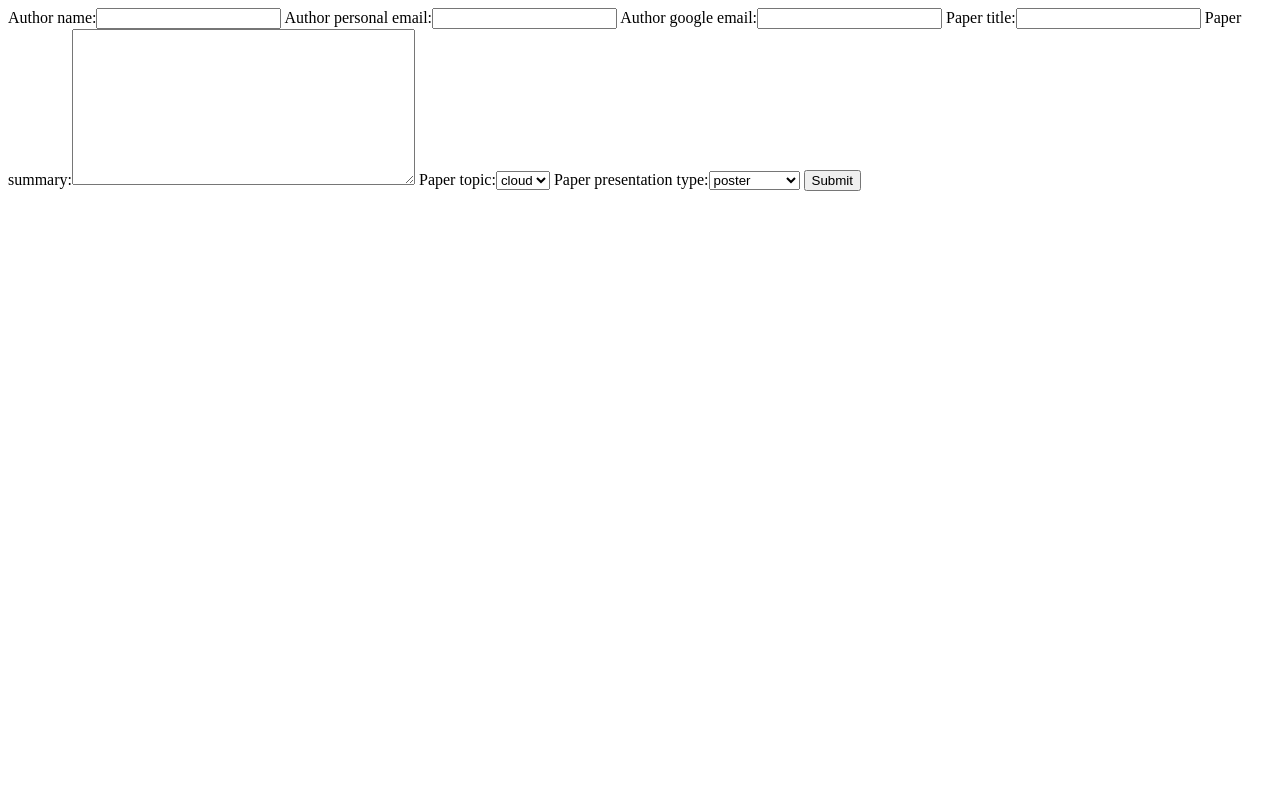
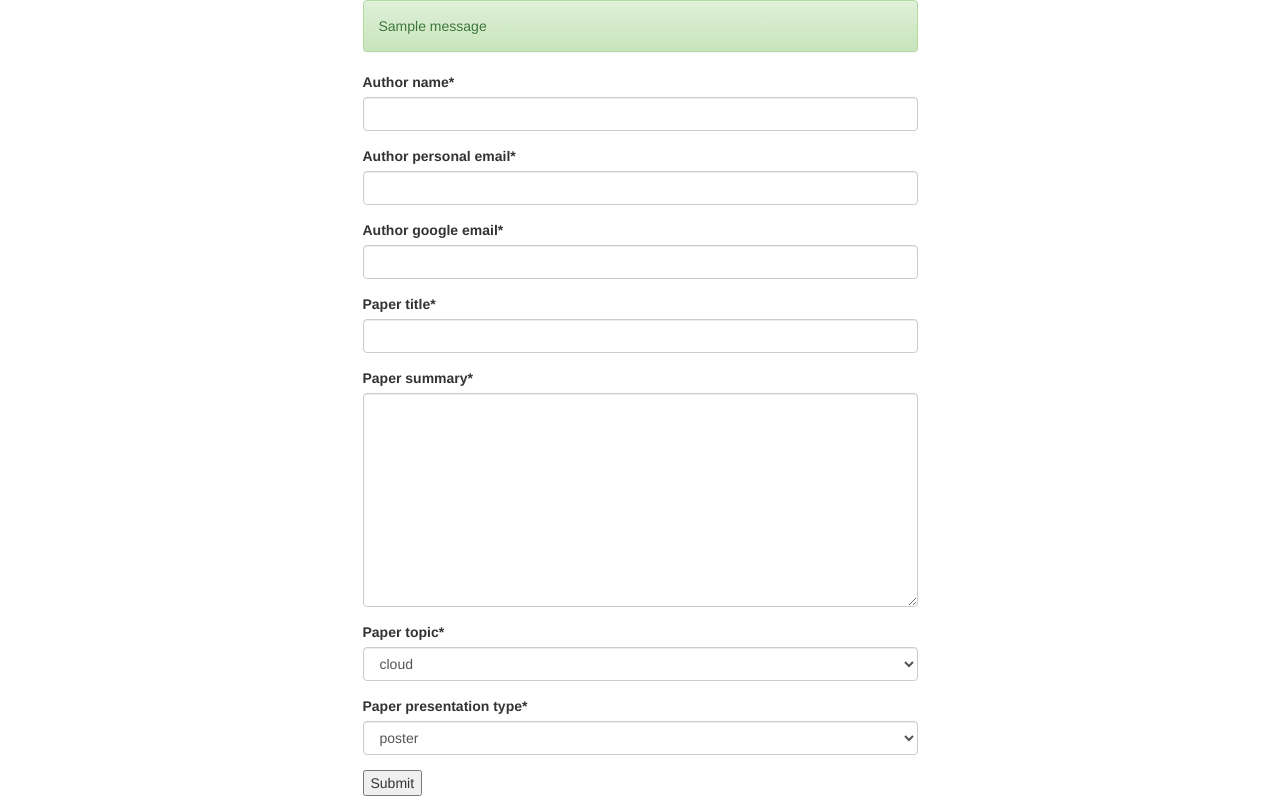
Before and after one commit to farfanoide/dssd, a Django app: page /inscriptions/create_paper in a window 1280 px wide. Run offline with Django 3.2, Linux system fonts and the light colour scheme; tables that the repository leaves empty hold one stand-in row (values such as "Sample post"); one stand-in notice (Sample message) is shown; some libraries are stand-ins or nearby versions.

Commit message:
adds crispy forms and layout

```diff
--- a/dssd/settings.py
+++ b/dssd/settings.py
@@ -39,6 +39,7 @@ INSTALLED_APPS = [
     'django.contrib.staticfiles',
     'django_extensions',
     'inscriptions',
+    'crispy_forms',
 ]
 
 MIDDLEWARE = [
@@ -124,3 +125,5 @@ USE_TZ = True
 # https://docs.djangoproject.com/en/1.10/howto/static-files/
 
 STATIC_URL = '/static/'
+
+CRISPY_TEMPLATE_PACK = 'bootstrap3'
--- a/inscriptions/templates/inscriptions/paper_create.html
+++ b/inscriptions/templates/inscriptions/paper_create.html
@@ -1,6 +1,10 @@
+{% extends "layout.html" %}
+{% load crispy_forms_tags %}
+{% block content %}
 
 <form action="{% url 'inscriptions:create_paper' %}" method="post">
     {% csrf_token %}
-    {{ form }}
+    {% crispy form %}
     <input type="submit" value="Submit" />
 </form>
+{% endblock content %}
--- /dev/null
+++ b/inscriptions/templates/layout.html
@@ -0,0 +1,50 @@
+<!DOCTYPE html>
+<html lang="en">
+  <head>
+    <meta charset="UTF-8">
+    <title>Gdrive Share Super App</title>
+
+    <!-- normalize.css -->
+    <link rel="stylesheet" href=" https://cdnjs.cloudflare.com/ajax/libs/normalize/5.0.0/normalize.min.css ">
+    <!-- Latest compiled and minified CSS -->
+    <link rel="stylesheet" href="https://maxcdn.bootstrapcdn.com/bootstrap/3.3.7/css/bootstrap.min.css" integrity="sha384-BVYiiSIFeK1dGmJRAkycuHAHRg32OmUcww7on3RYdg4Va+PmSTsz/K68vbdEjh4u" crossorigin="anonymous">
+
+    <!-- Optional theme -->
+    <link rel="stylesheet" href="https://maxcdn.bootstrapcdn.com/bootstrap/3.3.7/css/bootstrap-theme.min.css" integrity="sha384-rHyoN1iRsVXV4nD0JutlnGaslCJuC7uwjduW9SVrLvRYooPp2bWYgmgJQIXwl/Sp" crossorigin="anonymous">
+    <!-- Font Family -->
+    <link href="https://fonts.googleapis.com/css?family=Ubuntu" rel="stylesheet">
+
+
+  </head>
+  <body>
+    {% if messages %}
+    <div class="container">
+      <div class="row">
+        <div class="col-md-6 col-md-offset-3">
+            {% for message in messages %}
+            <div class="alert alert-{{message.tags}}" role="alert">
+              {{ message }}
+            </div>
+            {% endfor %}
+        </div>
+      </div>
+      {% endif %}
+      <div class="row">
+        <div class="col-md-6 col-md-offset-3">
+          {% block content %}{% endblock content %}
+        </div>
+      </div>
+    </div>
+
+    <script src="//code.jquery.com/jquery-2.2.4.min.js"
+            integrity="sha256-BbhdlvQf/xTY9gja0Dq3HiwQF8LaCRTXxZKRutelT44="
+            crossorigin="anonymous">
+    </script>
+
+    <!-- Latest compiled and minified JavaScript -->
+    <script src="https://maxcdn.bootstrapcdn.com/bootstrap/3.3.7/js/bootstrap.min.js" integrity="sha384-Tc5IQib027qvyjSMfHjOMaLkfuWVxZxUPnCJA7l2mCWNIpG9mGCD8wGNIcPD7Txa" crossorigin="anonymous"></script>
+
+    {% block js %} {% endblock js %}
+
+  </body>
+</html>
--- a/requirements.txt
+++ b/requirements.txt
@@ -3,3 +3,4 @@ Django
 django-extensions==1.7.4
 psycopg2==2.6.2
 django-extensions==1.7.4
+django-crispy-forms==1.6.1
```
